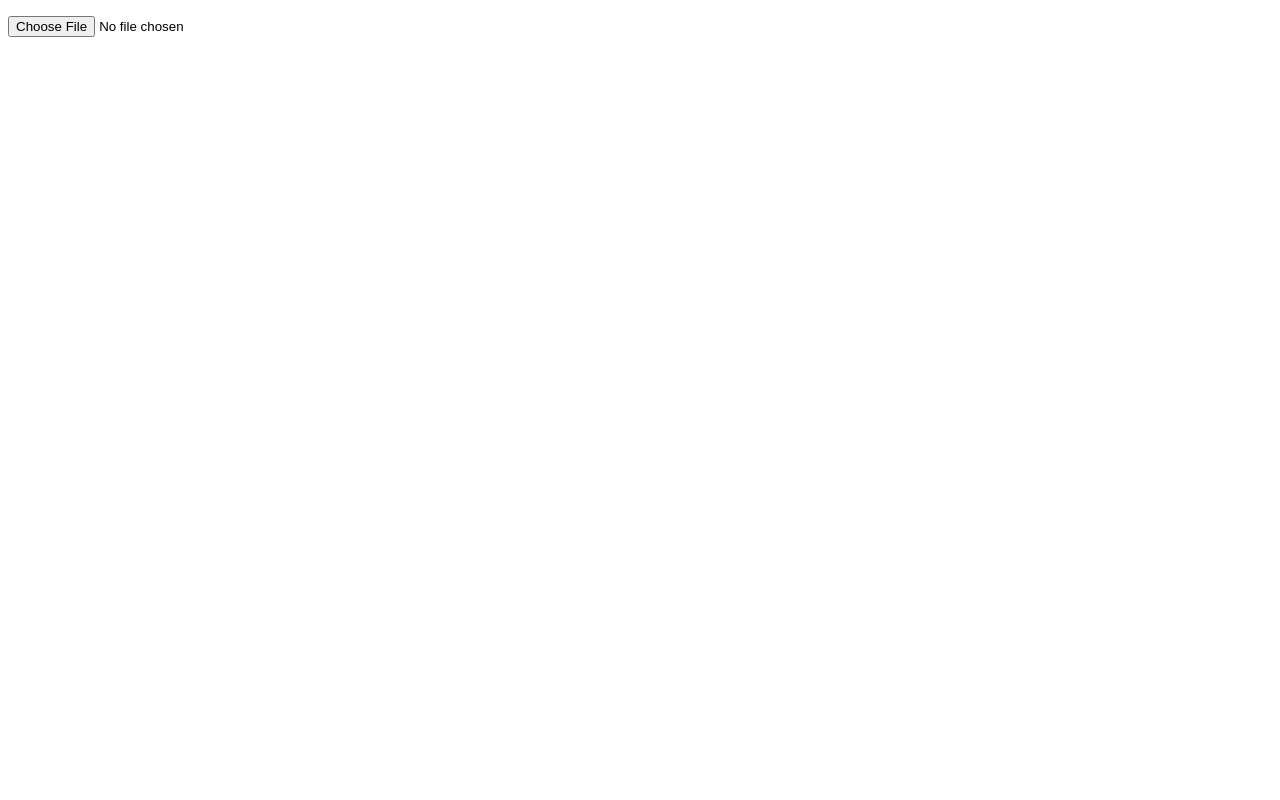
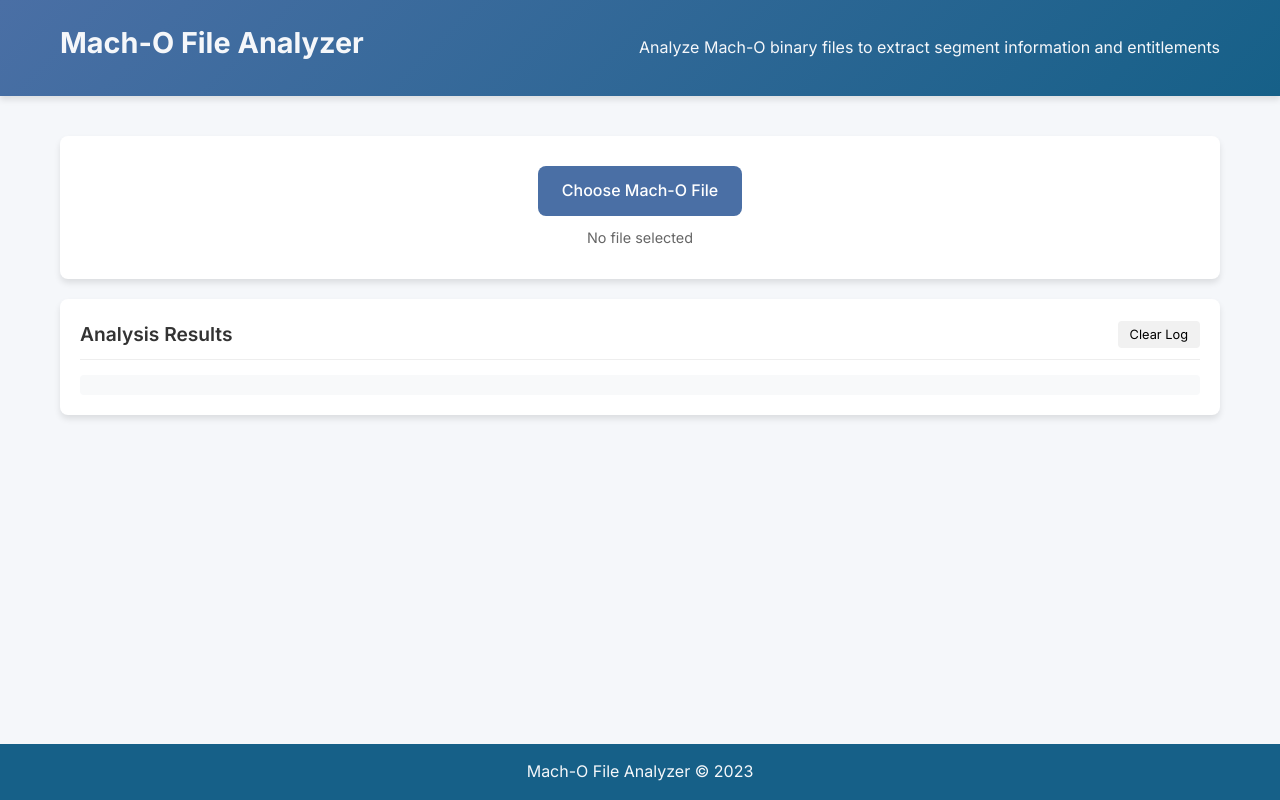
Before and after one commit to speedyfriend433/Mach-O-JS, a plain HTML site: page index.html in a window 1280 px wide. Drawn offline with Linux system fonts and the light colour scheme.

Commit message:
Update index.html

```diff
--- a/index.html
+++ b/index.html
@@ -3,16 +3,45 @@
 <head>
     <meta charset="UTF-8">
     <meta name="viewport" content="width=device-width, initial-scale=1.0">
-                <title>Document</title>
+    <title>Mach-O File Analyzer</title>
+    <link rel="stylesheet" href="styles.css">
+    <link rel="preconnect" href="https://fonts.googleapis.com">
+    <link rel="preconnect" href="https://fonts.gstatic.com" crossorigin>
+    <link href="https://fonts.googleapis.com/css2?family=Inter:wght@400;500;600;700&family=Roboto+Mono&display=swap" rel="stylesheet">
     <script type="text/javascript" src="mach-o.js"></script>
     <script type="text/javascript" src="helper.js"></script>
 </head>
 <body>
-        <p id="log">
-        </p>
+    <header>
+        <div class="header-content">
+            <h1>Mach-O File Analyzer</h1>
+            <p>Analyze Mach-O binary files to extract segment information and entitlements</p>
+        </div>
+    </header>
+
+    <div class="container">
+        <div class="file-upload-container">
+            <label for="filePicker" class="file-upload-label">Choose Mach-O File</label>
+            <input type="file" id="filePicker" class="file-upload-input"/>
+            <div id="fileName" class="file-name">No file selected</div>
+        </div>
+
+        <div class="output-container">
+            <div class="output-header">
+                <div class="output-title">Analysis Results</div>
+                <button id="clearLog" class="clear-btn">Clear Log</button>
+            </div>
+            <div id="log"></div>
+        </div>
+    </div>
+
+    <footer>
+        <p>Mach-O File Analyzer &copy; 2023</p>
+    </footer>
+
     <script>
         window.onerror = function(message, source, lineno, colno, error) {
-                document.getElementById("log").innerHTML += "<h1 style='color:red'>"+message+" @ "+lineno+"</h1>";
+            document.getElementById("log").innerHTML += `<div class="log-entry error"><h3>${message} @ ${lineno}</h3></div>`;
             try {
                 ws.send(""+message+" @ "+lineno);
             } catch (error) {
@@ -20,17 +49,22 @@
             }
             return true;
         };
-        </script>
-        <input type="file" id="filePicker"/>
-        <script>
+
         document.getElementById('filePicker').addEventListener('change', function(event) {
             let file = event.target.files[0];
             if (file) {
+                document.getElementById('fileName').textContent = file.name;
+                document.getElementById('log').innerHTML = '';
+
                 file.arrayBuffer().then(function(arrayBuffer) {
                     doIt(new Uint8Array(arrayBuffer));
                 });
             }
         });
+
+        document.getElementById('clearLog').addEventListener('click', function() {
+            document.getElementById('log').innerHTML = '';
+        });
     </script>
 </body>
 </html>
```
Lines whose indentation alone changed are shown as unchanged.
